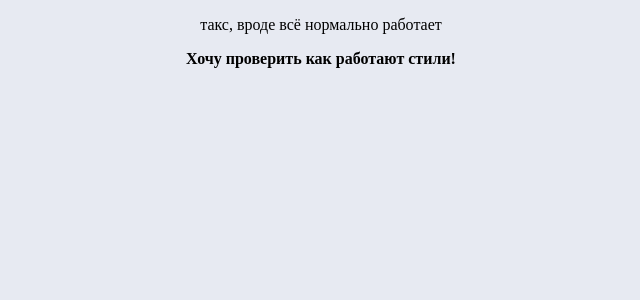
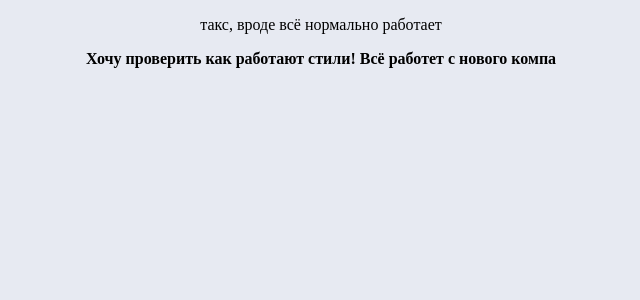
Before and after one commit to Eugene-36/shelter, a React app: page / in a window 1280 px wide. Shown: the top 300 px of the page, without its empty margins (319-959 px from the left). Built offline with nearby package versions, Linux system fonts and the light colour scheme.

Commit message:
new-updates

```diff
--- a/src/components/check/check.js
+++ b/src/components/check/check.js
@@ -3,7 +3,7 @@ import s from './check.module.css';
 function Check() {
   return (
     <div>
-      <p className={s.styles}>Хочу проверить как работают стили!</p>
+      <p className={s.styles}>Хочу проверить как работают стили! Всё работет с нового компа</p>
     </div>
   );
 }
```
Also changed, not shown: 1 other file (tests, documents, lock files or other folders).
